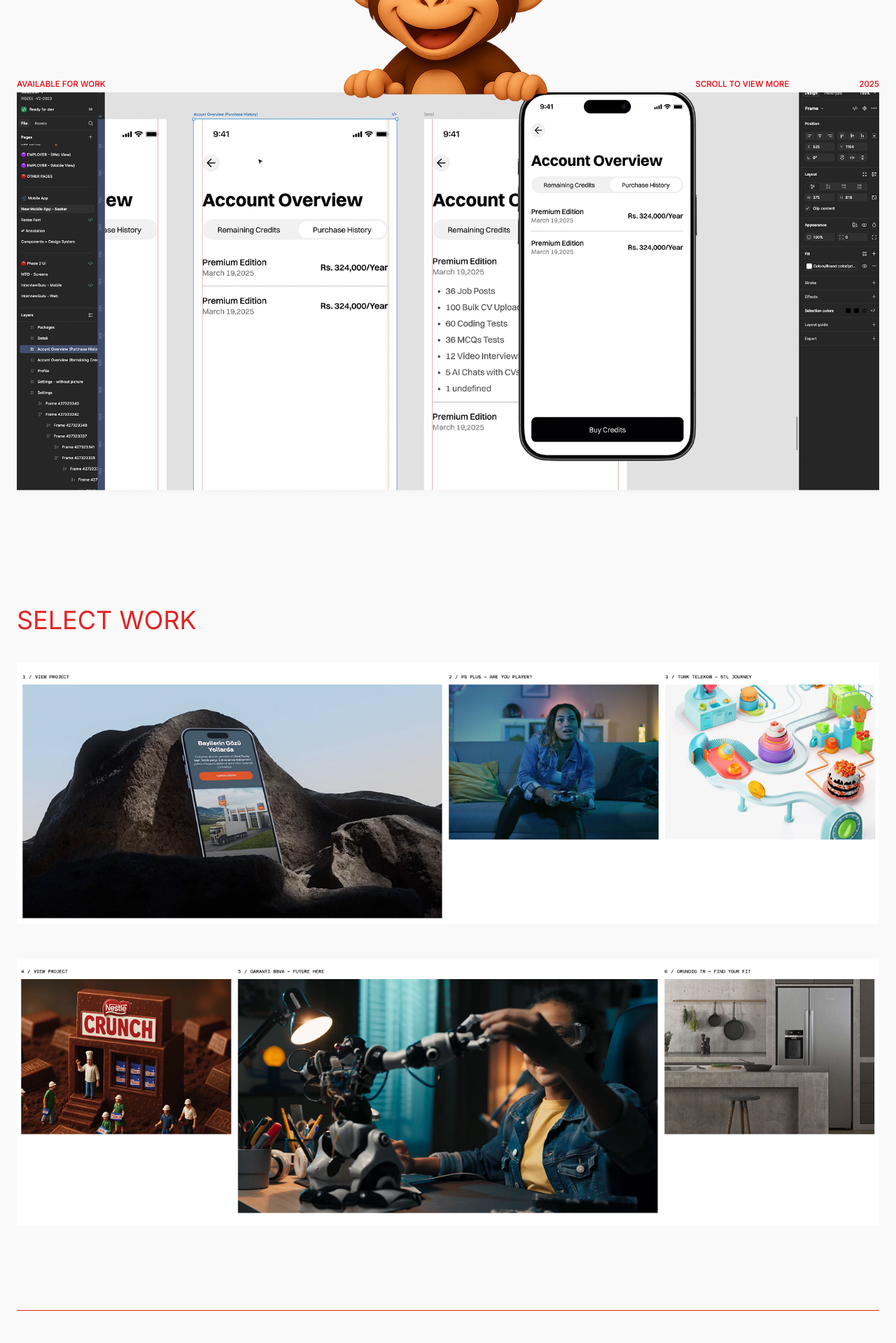
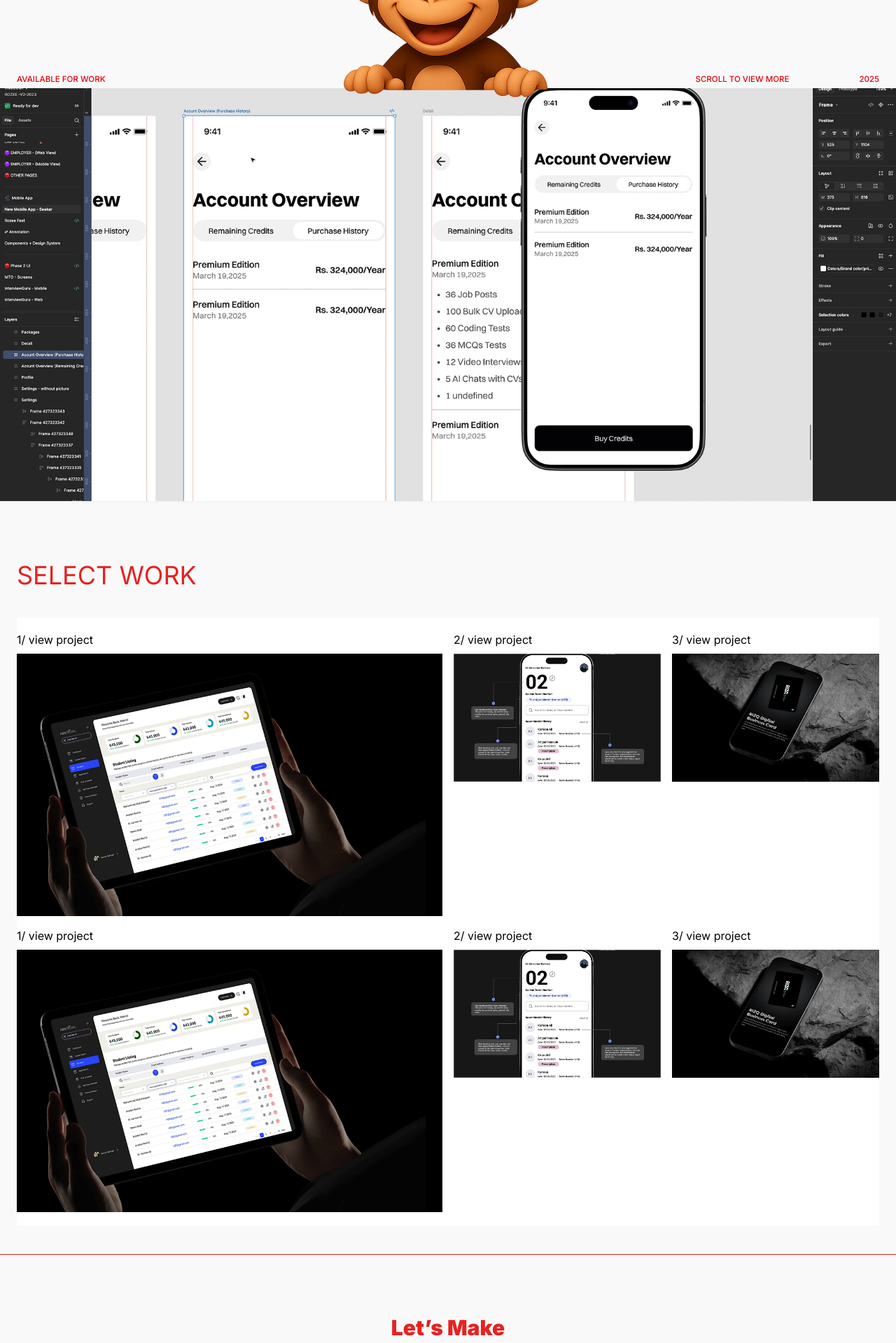
Before and after one commit to talha-amr/Client-Portfolio, a React (Vite) app: page /work in a window 1280 px wide. Shown: the part 420-2339 px from the top of the page at 70% size. Built offline with nearby package versions, Linux system fonts and the light colour scheme.

Commit message:
added animation in monkey section

```diff
--- a/src/components/NavBar.jsx
+++ b/src/components/NavBar.jsx
@@ -37,9 +37,6 @@ export default function Navbar({ activePage }) {
             <Link to="/experience" className={linkClass("experience")}>
               Experience
             </Link>
-            <Link to="/contact" className={linkClass("contact")}>
-              Contact us
-            </Link>
           </div>
         </div>
 
--- a/src/components/ProjectsGrid.jsx
+++ b/src/components/ProjectsGrid.jsx
@@ -1,12 +1,73 @@
-import React from 'react'
+import React from 'react';
 
 const ProjectsGrid = () => {
   return (
-    <div className='py-20'>
-      <p className='text-theme-red text-4xl  py-10'>SELECT WORK</p>
-      <img src="/projects-image.png" alt=""  className='w-full h-full'/>
+    <div className="w-full"> {/* Changed from w-screen to w-full */}
+      <p className="text-theme-red text-4xl py-10">SELECT WORK</p>
+      <div className="grid min-h-[90vh] bg-white grid-cols-8 gap-4 w-full py-5">
+        <div className="col-span-4 flex flex-col gap-2">
+          <p className="text-black">1/ view project</p>
+          <div className="flex-1 overflow-hidden">
+            <img
+              src="/image-1.png"
+              alt=""
+              className="w-full object-contain"
+            />
+          </div>
+        </div>
+        <div className="col-span-2 flex flex-col gap-2">
+          <p className="text-black">2/ view project</p>
+          <div className="flex-1 overflow-hidden">
+            <img
+              src="/image-2.png"
+              alt=""
+              className="w-full object-contain"
+            />
+          </div>
+        </div>
+        <div className="col-span-2 flex flex-col gap-2">
+          <p className="text-black">3/ view project</p>
+          <div className="flex-1 overflow-hidden">
+            <img
+              src="/image-3.png"
+              alt=""
+              className="w-full object-contain"
+            />
+          </div>
+        </div>
+        <div className="col-span-4 flex flex-col gap-2">
+          <p className="text-black">1/ view project</p>
+          <div className="flex-1 overflow-hidden">
+            <img
+              src="/image-1.png"
+              alt=""
+              className="w-full object-contain"
+            />
+          </div>
+        </div>
+        <div className="col-span-2 flex flex-col gap-2">
+          <p className="text-black">2/ view project</p>
+          <div className="flex-1 overflow-hidden">
+            <img
+              src="/image-2.png"
+              alt=""
+              className="w-full object-contain"
+            />
+          </div>
+        </div>
+        <div className="col-span-2 flex flex-col gap-2">
+          <p className="text-black">3/ view project</p>
+          <div className="flex-1 overflow-hidden">
+            <img
+              src="/image-3.png"
+              alt=""
+              className="w-full object-contain"
+            />
+          </div>
+        </div>
+      </div>
     </div>
-  )
-}
+  );
+};
 
-export default ProjectsGrid
+export default ProjectsGrid;
--- a/src/pages/Work.jsx
+++ b/src/pages/Work.jsx
@@ -6,22 +6,24 @@ import { useGSAP } from '@gsap/react';
 import gsap from 'gsap';
 
 const Work = () => {
-    useGSAP(()=>{
-        gsap.from('#image',{
-            yPercent:50,
-            duration:0.9,
-            ease:'none'
-        })
-    },[])
+  useGSAP(() => {
+    const tl = gsap.timeline();
+
+    // Start with monkey behind the image
+    tl.set('#image', { zIndex: 5 })
+      .from('#image', { yPercent: 100, duration: 0.6, ease: 'power2.out' })
+      .set('#image', { zIndex: 50 });
+  }, []);
+
   return (
     <div className="min-h-dvh w-screen bg-[#f9f9f9]">
       <Navbar activePage={"work"} />
 
-      <div className="w-full px-6">
-        <div className="pt-35"></div>
+      <div className="pt-35"></div>
 
-        {/* Main content */}
-        <div className="relative flex flex-col items-center">
+      {/* Headline + absolute text + monkey inside container */}
+      <div className="w-full px-6 relative">
+        <div className="flex flex-col items-center relative">
           {/* Headline text */}
           <p className="font-black text-red-600 text-[8.1vw] italic text-center leading-none tracking-tighter z-0 whitespace-nowrap">
             Every Pixel With Purpose
@@ -30,43 +32,44 @@ const Work = () => {
           {/* Small text row above main content */}
           <div
             className="flex justify-between items-center w-full text-red-600 text-[0.9vw] font-medium mb-8 absolute z-20"
-            style={{ top: `calc(8.1vw + 22.5vw)` }} // scales with headline size
+            style={{ top: `calc(8.1vw + 22vw)` }}
           >
-            <span className="flex-shrink-0">AVAILABLE FOR WORK</span>
-            <div className="flex items-center gap-25 flex-shrink-0">
+            <span className="flex-shrink-0 font-regular">AVAILABLE FOR WORK</span>
+            <div className="flex items-center gap-25 flex-shrink-0 font-regular">
               <p>SCROLL TO VIEW MORE</p>
               <p>2025</p>
             </div>
           </div>
 
           {/* Monkey overlapping text */}
-          <div className="relative w-full flex justify-center" >
+          <div className="relative w-full flex justify-center">
             <img
+              id='image'
               src="/Monkey-work1.png"
               alt="Monkey"
-              className="w-[25vw] relative z-10"
-              style={{ marginTop: `calc(-2vw - 0.5rem)` }}
-            />
-          </div>
-
-          {/* Image being held */}
-          <div className="relative w-full" id='image'>
-            <img
-              src="/Work-video-image.png"
-              alt="Held Image"
-              className="w-full relative z-0"
-              style={{ marginTop: `calc(-1.0vw - 0.25rem)` }}
+              className="w-[25vw] relative z-50"
+              style={{ marginTop: `calc(-2.5vw - 0.5rem)` }}
             />
           </div>
         </div>
+      </div>
 
-        {/* Projects grid */}
-        <div className="py-10">
-          <ProjectsGrid />
-        </div>
+      {/* Held image outside container */}
+      <div className="relative w-full">
+        <img
+          src="/Work-video-image.png"
+          alt="Held Image"
+          className="w-full relative z-10"
+          style={{ marginTop: `calc(-1.0vw - 0.25rem)` }}
+        />
+      </div>
 
-        <Footer />
+      {/* Projects grid inside container below held image */}
+      <div className="w-full px-6 py-10">
+        <ProjectsGrid />
       </div>
+
+      <Footer />
     </div>
   );
 };
```
